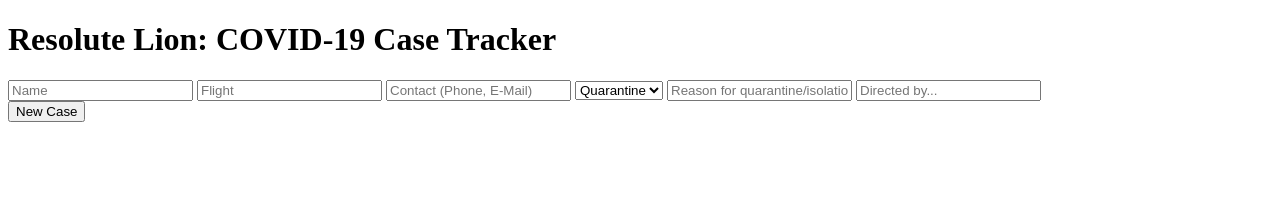
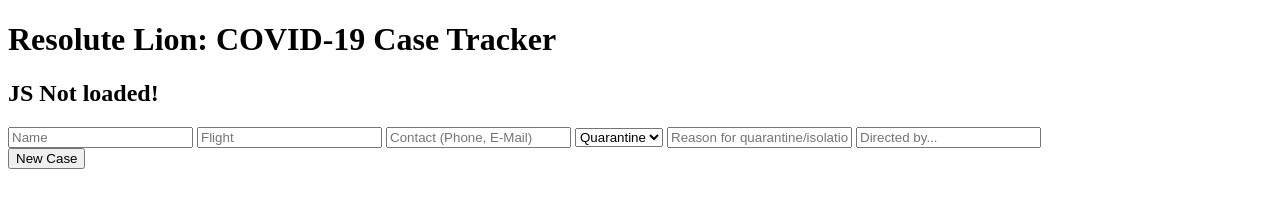
Before and after one commit to evgeniyp92/resolute-lion, a plain HTML site: page index.html in a window 1280 px wide. Drawn offline with Linux system fonts and the light colour scheme.

Commit message:
Update index.html to add debug msg

```diff
--- a/index.html
+++ b/index.html
@@ -11,6 +11,7 @@
     <div class="top">
         <div class="header">
             <h1>Resolute Lion: COVID-19 Case Tracker</h1>
+            <h2>JS Not loaded!</h2>
         </div>
         <div class="input__container">
             <input type="text" class="add__name" placeholder="Name">
```
